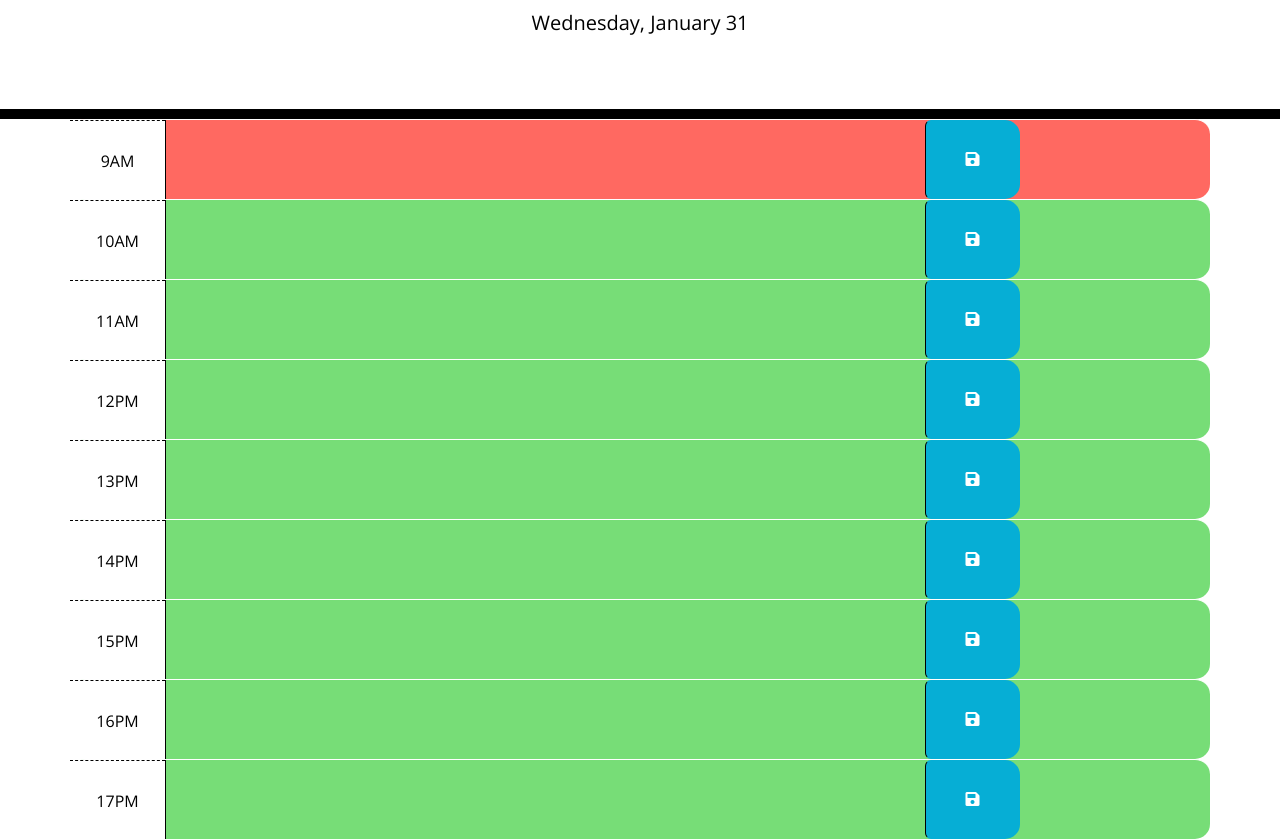
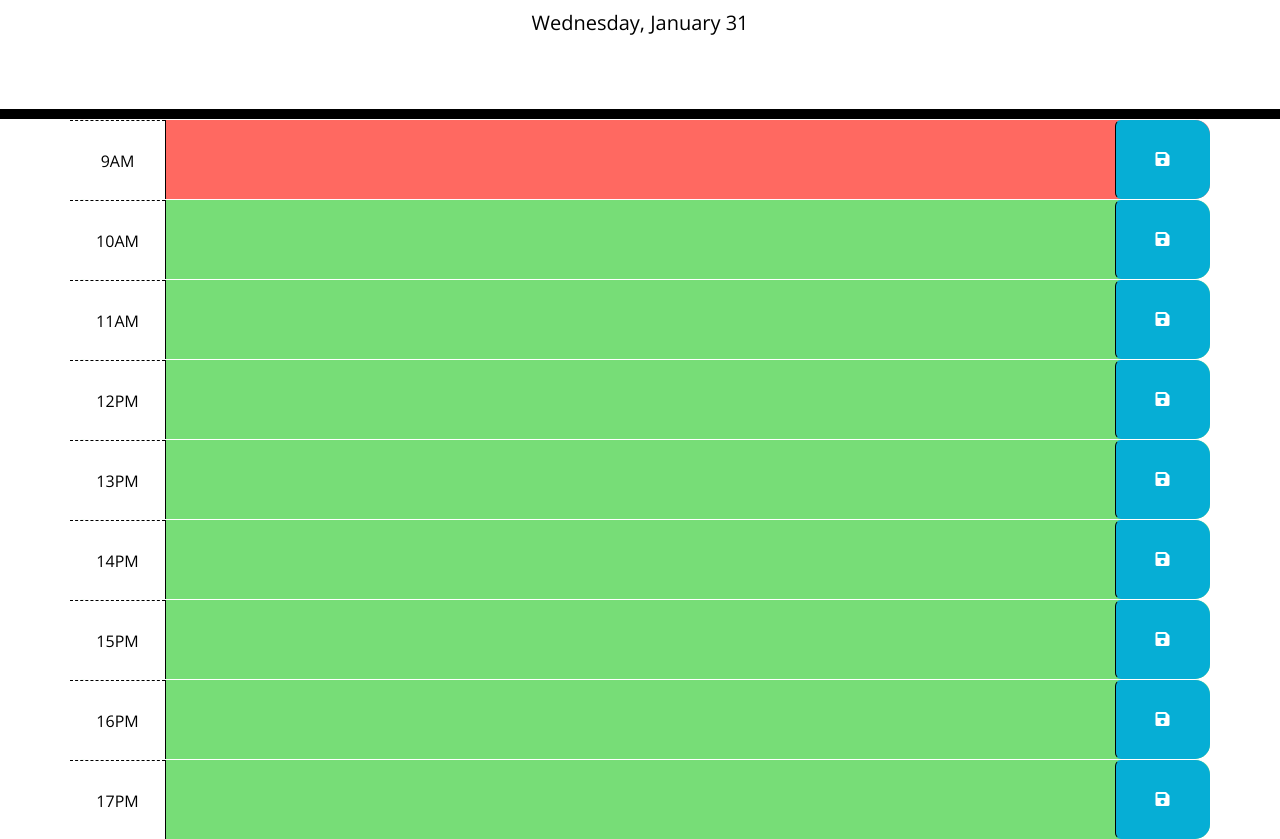
Before and after one commit to Joyonugha/J.O-Planner-App, a plain HTML site: page index.html in a window 1280 px wide. Shown: the part 168-1007 px from the top of the page. Drawn offline with nearby package versions, Linux system fonts and the light colour scheme; files that its build step writes are made by us from their sources.

```diff
--- a/index.html
+++ b/index.html
@@ -29,7 +29,7 @@
                9AM
             </div>
             <!-- <div class="col-md-10"> -->
-            <textarea class="col-md-8 description"></textarea>
+            <textarea class="col-md-10 description"></textarea>
             <button class="btn saveBtn col-md-1"><i class="fas fa-save"></i></button>
             <!-- </div> -->
          </div>
@@ -38,7 +38,7 @@
                10AM
             </div>
             <!-- <div class="col-md-10"> -->
-            <textarea class="col-md-8 description"></textarea>
+            <textarea class="col-md-10 description"></textarea>
             <button class="btn saveBtn col-md-1"><i class="fas fa-save"></i></button>
             <!-- </div> -->
          </div>
@@ -47,7 +47,7 @@
                11AM
             </div>
             <!-- <div class="col-md-10"> -->
-            <textarea class="col-md-8 description"></textarea>
+            <textarea class="col-md-10 description"></textarea>
             <button class="btn saveBtn col-md-1"><i class="fas fa-save"></i></button>
             <!-- </div> -->
          </div>
@@ -56,7 +56,7 @@
                12PM
             </div>
             <!-- <div class="col-md-10"> -->
-            <textarea class="col-md-8 description"></textarea>
+            <textarea class="col-md-10 description"></textarea>
             <button class="btn saveBtn col-md-1"><i class="fas fa-save"></i></button>
             <!-- </div> -->
          </div>
@@ -65,7 +65,7 @@
                13PM
             </div>
             <!-- <div class="col-md-10"> -->
-            <textarea class="col-md-8 description"></textarea>
+            <textarea class="col-md-10 description"></textarea>
             <button class="btn saveBtn col-md-1"><i class="fas fa-save"></i></button>
             <!-- </div> -->
          </div>
@@ -74,7 +74,7 @@
                14PM
             </div>
             <!-- <div class="col-md-10"> -->
-            <textarea class="col-md-8 description"></textarea>
+            <textarea class="col-md-10 description"></textarea>
             <button class="btn saveBtn col-md-1"><i class="fas fa-save"></i></button>
             <!-- </div> -->
          </div>
@@ -83,7 +83,7 @@
                15PM
             </div>
             <!-- <div class="col-md-10"> -->
-            <textarea class="col-md-8 description"></textarea>
+            <textarea class="col-md-10 description"></textarea>
             <button class="btn saveBtn col-md-1"><i class="fas fa-save"></i></button>
          </div>
          <div id="hour-16" class="row time-block">
@@ -91,7 +91,7 @@
                16PM
             </div>
             <!-- <div class="col-md-10"> -->
-            <textarea class="col-md-8 description"></textarea>
+            <textarea class="col-md-10 description"></textarea>
             <button class="btn saveBtn col-md-1"><i class="fas fa-save"></i></button>
             <!-- </div> -->
          </div>
@@ -100,7 +100,7 @@
                17PM
             </div>
             <!-- <div class="col-md-10"> -->
-            <textarea class="col-md-8 description"></textarea>
+            <textarea class="col-md-10 description"></textarea>
             <button class="btn saveBtn col-md-1"><i class="fas fa-save"></i></button>
             <!-- </div> -->
          </div>
```
Also changed, not shown: Asset/Screenshot 2024-01-31 at 23.18.01.png (added), Asset/style.css (renamed from style.css), 2 other files.
